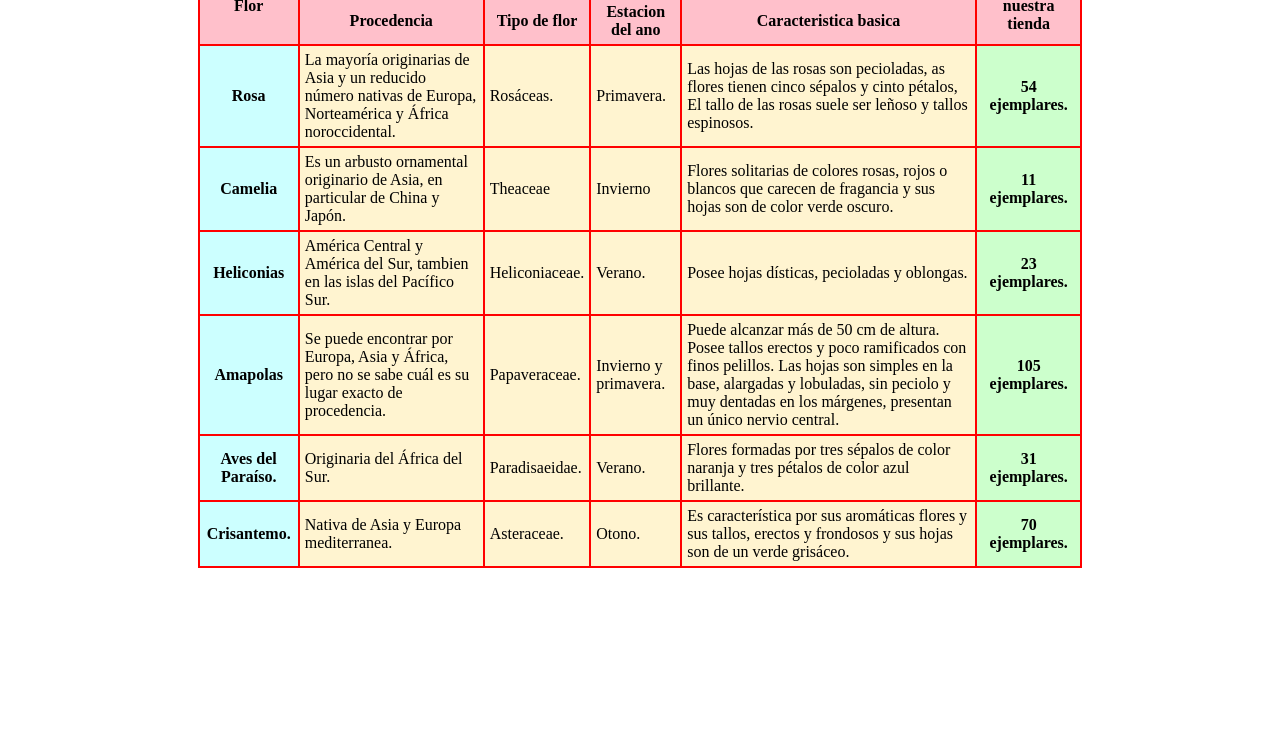
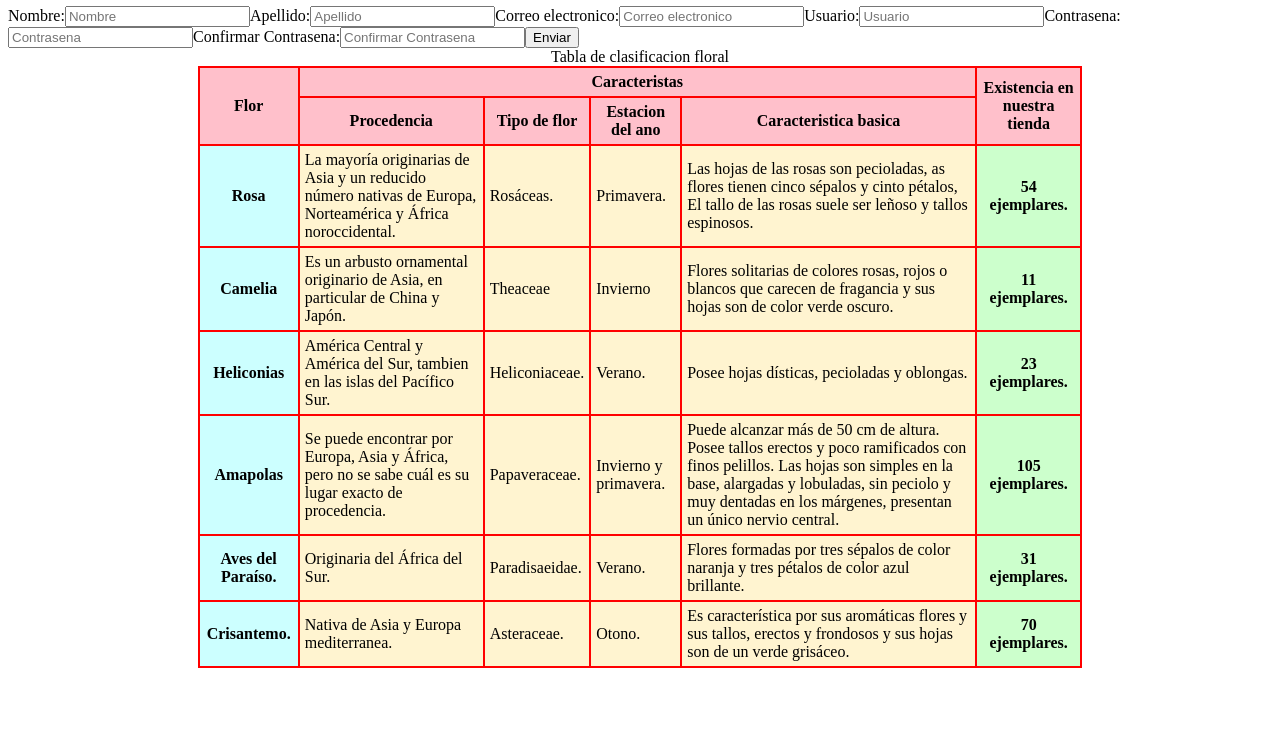
Before and after one commit to FLORANGEL09/act4-mod1, a plain HTML site: page index.html in a window 1280 px wide. Shown: the part 60-800 px from the top of the page. Drawn offline with Linux system fonts and the light colour scheme.

Commit message:
Update index.html

```diff
--- a/index.html
+++ b/index.html
@@ -47,5 +47,39 @@
 <tr>
   <th>Crisantemo.</th><td>Nativa de Asia y Europa mediterranea.</td><td>Asteraceae.</td><td>Otono.</td><td>Es característica por sus aromáticas flores y sus tallos, erectos y frondosos y sus hojas son de un verde grisáceo.</td><th>70 ejemplares.</th>
 </tr>
+
+
+    <link rel="stylesheet" href="index.css">
+    <title> Formulario de cuenta</title>
+
+    <form action="">
+        <h1>Registro</h1>
+        <label for="">Nombre:</label>
+        <input type="text" name="Apellido" id="Nombre" placeholder="Nombre" required>
+
+        <label for="">Apellido:</label>
+        <input type="text" name="Apellido" id="Apellido" placeholder="Apellido" required>
+
+        <label for="">Correo electronico:</label>
+        <input type="email" name="" id="Correo electronico" placeholder="Correo electronico" required>
+
+        <label for="">Usuario:</label>
+        <input type="text" name="Usuario" id="Usuario" placeholder="Usuario" required>
+
+        <label for="">Contrasena:</label>
+        <input type="password" name="Contrasena" id="Contrasena" placeholder="Contrasena" required>
+
+        <label for="">Confirmar Contrasena:</label>
+        <input type="password" name="Confirmar Contrasena" id="Confirmar Contrasena" placeholder="Confirmar Contrasena"
+            required>
+
+        <input type="submit" value="Enviar" class="boton">
+
+
+    </form>
+
+
+
+
 </tbody>
 </table>
```
